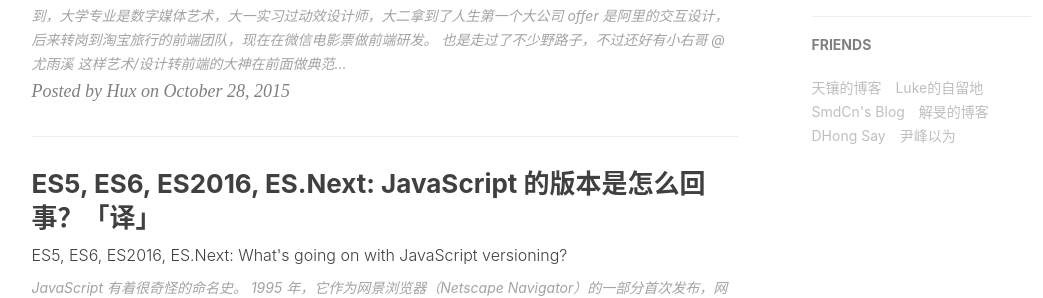
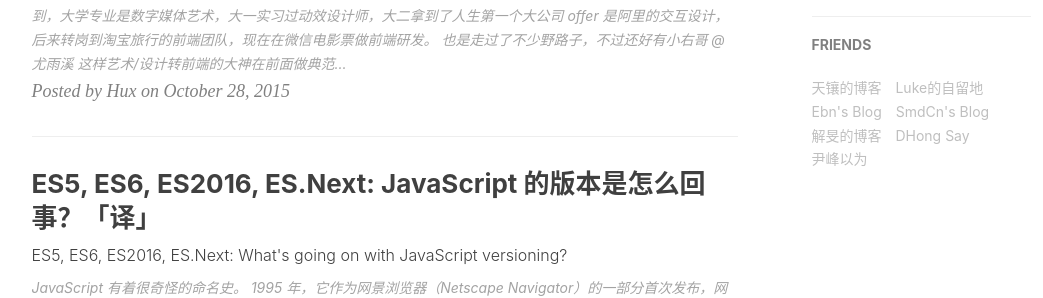
Before and after one commit to q97236143/Huxproh, a Jekyll site: the page built from index.html, in a window 1280 px wide and 900 px high, scrolled down 901 px. Shown: the part 157-455 px from the top of the window, without its empty margins (136-1179 px from the left). Built offline with Jekyll 4.4.1, drawn with Linux system fonts in a browser that asks for light colours; nearby versions of some CDN libraries; the list of posts is cut into pages by our own code; comment, search, counter and statistics services are not loaded.

Commit message:
Add me to your friends

```diff
--- a/_config.yml
+++ b/_config.yml
@@ -81,6 +81,9 @@ friends: [
         title: "Luke的自留地",
         href: "http://hmqk1995.github.io"
     },{
+        title: "Ebn's Blog",
+        href: "http://ebnbin.com/"
+    },{
         title: "SmdCn's Blog",
         href: "http://blog.smdcn.net"
     },{
```
